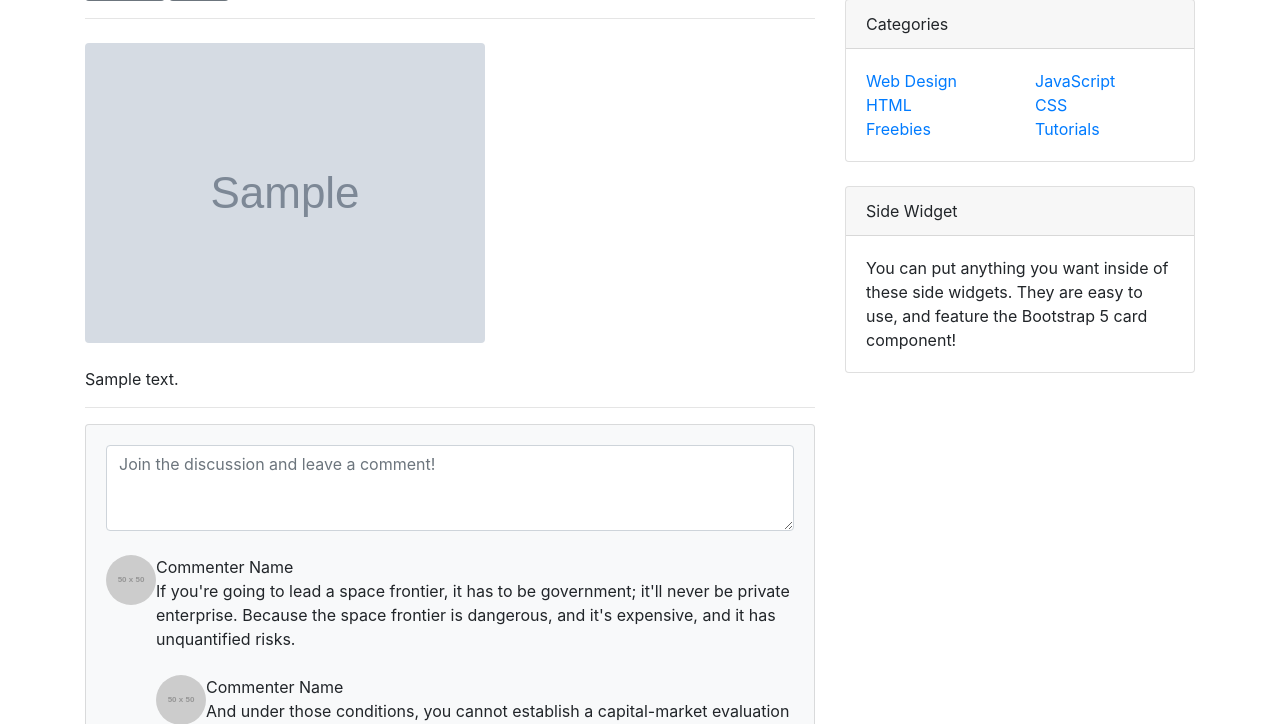
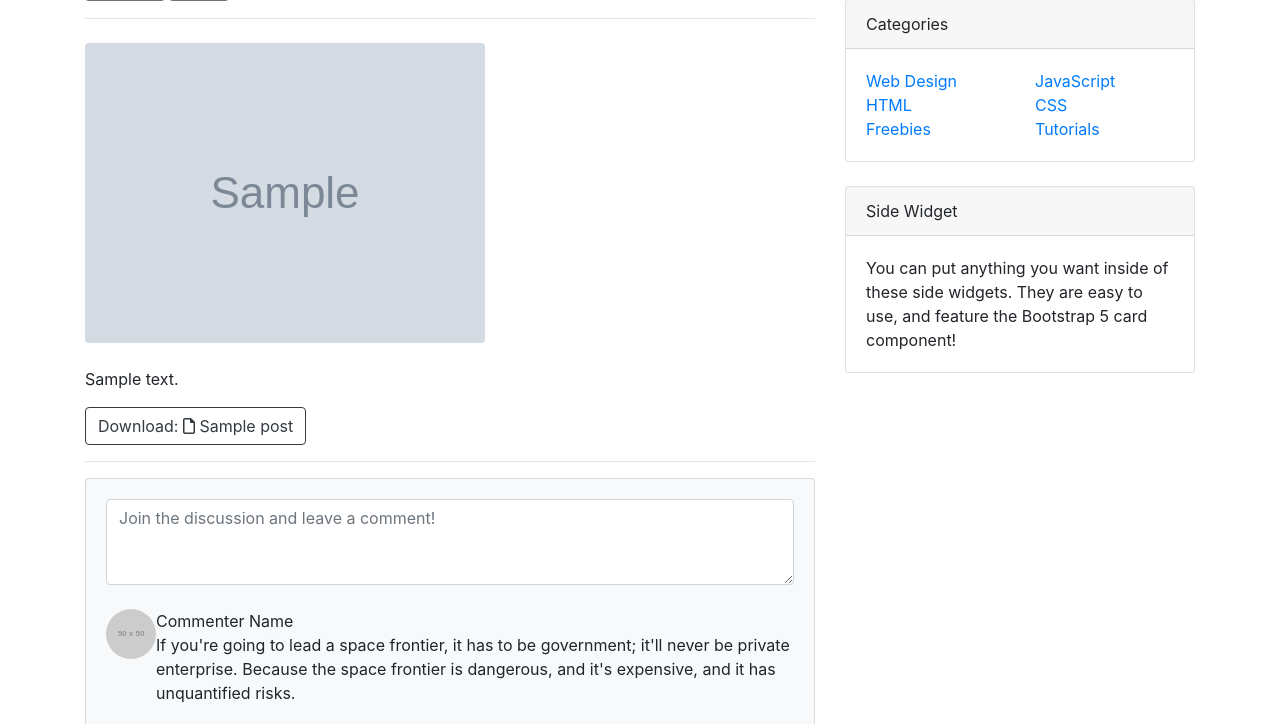
Before and after one commit to fishrepo/do_it_django_a_to_z, a Django app: template blog/templates/blog/post_detail.html in a window 1280 px wide. Shown: the part 232-956 px from the top of the page. Run offline with Django 4.2, Linux system fonts and the light colour scheme; the template is opened without the code that fills it: most values are stand-ins (such as "Sample title", 1, 10 or a date in 2020); grey boxes marked "Sample" are stand-in pictures; grey boxes labelled with a size stand in for pictures from a placeholder-image service; some libraries are stand-ins or nearby versions.

Commit message:
첨부 파일이 있을 경우 포스트 상세 페이지에 다운로드 버튼 출력하기

```diff
--- a/blog/templates/blog/post_detail.html
+++ b/blog/templates/blog/post_detail.html
@@ -58,6 +58,23 @@
                         {% endif %}
                         <!-- Post content-->
                         <p>{{post.content}}</p>
+
+                        {% if post.file_upload %}
+                            <a href="{{post.file_upload.url}}" class="btn btn-outline-dark" role="button" download>
+                                Download:
+
+                                {% if post.get_file_ext == 'csv'%}
+                                    <i class="fas fa-file-csv"></i>
+                                {% elif post.get_file_ext == 'xlsx' or post.get_file_ext == 'xls' %}
+                                    <i class="fas fa-file-excel"></i>
+                                {% elif post.get_file_ext == 'docx' or post.get_file_ext == 'doc' %}
+                                    <i class="fas fa-file-word"></i>
+                                {% else %}
+                                    <i class="far fa-file"></i>
+                                {% endif %}
+                                {{ post.get_file_name}}
+                            </a>
+                        {% endif %}
                         <hr>
                     </article>
                     <!-- Comments section-->
@@ -155,8 +172,9 @@
         <script src="https://cdn.jsdelivr.net/npm/jquery@3.5.1/dist/jquery.slim.min.js" integrity="sha384-DfXdz2htPH0lsSSs5nCTpuj/zy4C+OGpamoFVy38MVBnE+IbbVYUew+OrCXaRkfj" crossorigin="anonymous"></script>
         <script src="https://cdn.jsdelivr.net/npm/popper.js@1.16.1/dist/umd/popper.min.js" integrity="sha384-9/reFTGAW83EW2RDu2S0VKaIzap3H66lZH81PoYlFhbGU+6BZp6G7niu735Sk7lN" crossorigin="anonymous"></script>
         <script src="https://cdn.jsdelivr.net/npm/bootstrap@4.6.2/dist/js/bootstrap.min.js" integrity="sha384-+sLIOodYLS7CIrQpBjl+C7nPvqq+FbNUBDunl/OZv93DB7Ln/533i8e/mZXLi/P+" crossorigin="anonymous"></script>
-         <!--Custom styles for this template        -->
-         <link rel="stylesheet" href="{% static 'blog/css/blog-post.css' %}" media="screen">
+        <!--Custom styles for this template        -->
+        <link rel="stylesheet" href="{% static 'blog/css/blog-post.css' %}" media="screen">
+        <script src="https://kit.fontawesome.com/df0d35e1db.js" crossorigin="anonymous"></script>
 
     </body>
 </html>
```
Also changed, not shown: blog/models.py (+7 -0 lines).
